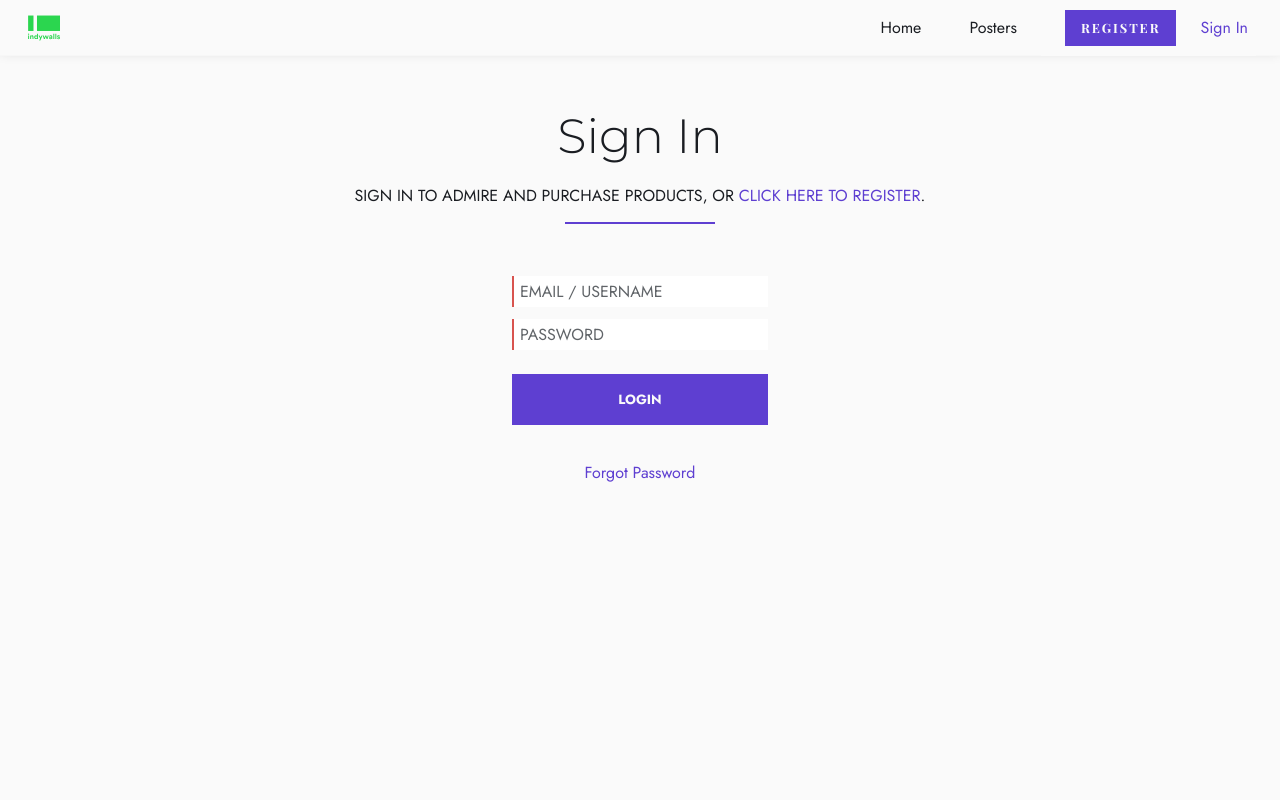
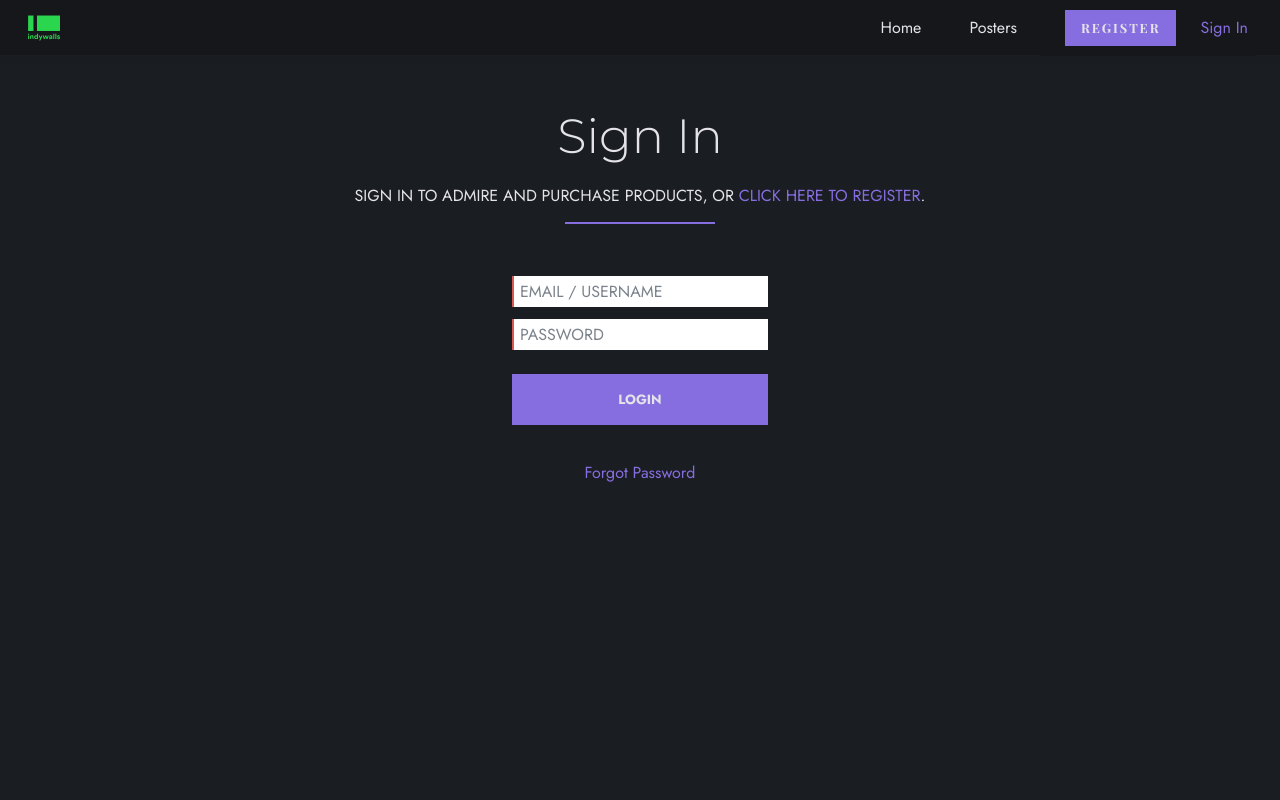
Before and after one commit to saakethtypes/elywalls, a React (Create React App) app in the folder elyreacts/: page /login in a window 1280 px wide. Shown: the top 800 px of the page. Built offline with nearby package versions, Linux system fonts and the light colour scheme.

Commit message:
style: dark theme

```diff
--- a/elyreacts/src/App.scss
+++ b/elyreacts/src/App.scss
@@ -7,7 +7,7 @@ html {
     overflow-x: hidden;
 }
 body {
-    background-color: $color_white;
+    background-color: $color_background;
 
     // min-height: 100vh;
 }
@@ -54,7 +54,7 @@ h5,
 h6 {
     font-family: "Montserrat";
 
-    color: $color_black;
+    color: $color_text;
 }
 
 h1 {
@@ -71,7 +71,7 @@ h3,
 h4 {
     font-weight: 500;
 
-    color: $color_grey_dark;
+    color: $color_grey;
 }
 
 h3 {
@@ -87,7 +87,7 @@ p {
 
     line-height: 1.5em;
 
-    color: $color_black;
+    color: $color_text;
 }
 
 small {
@@ -95,21 +95,17 @@ small {
     line-height: 1.25em;
     text-transform: uppercase;
 
-    color: $color_grey_dark;
+    color: $color_grey;
 }
 
 b,
 strong {
     font-weight: 700;
-
-    color: $color_black;
 }
 
 i,
 em {
     font-style: italic;
-
-    color: $color_black;
 }
 
 img {
@@ -130,13 +126,13 @@ img {
 
     & > span {
         padding: 0.5rem 1.5rem;
-        border: 0.15rem solid $color_indywalls_primary;
+        border: 0.15rem solid $color_brand_primary;
         // border-radius: 0.5rem;
 
         // Match <small /> text style
         font-size: 0.75rem;
         text-transform: uppercase;
-        color: $color_indywalls_primary;
+        color: $color_brand_primary;
 
         transition: $transition_time_link;
     }
@@ -154,9 +150,9 @@ img {
         & > span {
             // padding: 0.25rem 1.5rem; // todo: fix page jump
 
-            color: $color_white;
-            border-color: $color_indywalls_primary_light;
-            background: $color_indywalls_primary_light;
+            color: $color_background;
+            border-color: $color_brand_primary_light;
+            background: $color_brand_primary_light;
         }
 
         & > ul {
@@ -215,7 +211,7 @@ ul.tiled-list {
                     height: 2px;
                     width: 100%;
 
-                    background: $color_indywalls_primary;
+                    background: $color_brand_primary;
 
                     transition: $transition_time_link;
                 }
@@ -227,12 +223,12 @@ ul.tiled-list {
             & > span {
                 padding: 0.25em;
 
-                color: $color_white;
+                color: $color_background;
 
                 &::after {
                     height: 1.75em;
 
-                    background: $color_indywalls_primary_light;
+                    background: $color_brand_primary_light;
                 }
             }
         }
@@ -243,28 +239,29 @@ button {
     padding: 1rem 1.5rem;
     border: none;
 
-    background: $color_grey_dark;
+    background: $color_grey;
 
     font-family: inherit;
     font-weight: 700;
     text-transform: uppercase;
-    color: $color_white;
+    color: $color_text;
 
     transition: $transition_time_link;
 
     &:hover {
-        background: $color_grey_dark_light;
+        background: $color_grey_light;
     }
 
     &.button-primary {
-        background: $color_indywalls_primary;
+        background: $color_brand_primary;
 
         &:hover {
-            background: $color_indywalls_primary_light;
+            background: $color_brand_primary_light;
         }
     }
 
     &.button-icon {
+        // todo: Is this even used?
         height: 1em;
         width: 1em;
         box-sizing: content-box;
@@ -272,18 +269,18 @@ button {
         padding: 0.75rem;
         border-radius: 50%;
 
-        background: $color_white;
+        background: $color_background;
         color: $color_grey_dark;
 
         box-shadow: 0 2px 4px rgba(0, 0, 0, 0.15);
 
         &:hover {
-            color: $color_indywalls_primary;
+            color: $color_brand_primary;
         }
 
         &.active {
-            background: $color_indywalls_primary;
-            color: $color_white;
+            background: $color_brand_primary;
+            color: $color_text;
         }
     }
 }
@@ -343,7 +340,7 @@ option {
         width: 25%;
         height: 0.15rem;
 
-        background: $color_indywalls_primary;
+        background: $color_brand_primary;
     }
 
     & > h1 {
@@ -410,14 +407,14 @@ section {
                 object-fit: contain;
 
                 border-radius: 50%;
-                border: 0.125rem solid $color_indywalls_primary;
+                border: 0.125rem solid $color_brand_primary;
 
                 box-shadow: 0 6px 10px rgba(0, 0, 0, 0.25);
 
                 transition: $transition_time_anim_long;
 
                 &:hover {
-                    box-shadow: 0 0 8px transparentize($color_indywalls_primary, 0.35);
+                    box-shadow: 0 0 8px transparentize($color_brand_primary, 0.35);
                 }
             }
 
@@ -466,7 +463,7 @@ section {
     margin-top: 2.5rem;
     padding: 0rem 2rem;
 
-    border: 0.2rem solid $color_indywalls_primary;
+    border: 0.2rem solid $color_brand_primary;
     border-top: none;
     border-bottom: none;
 
@@ -492,7 +489,7 @@ section {
         height: 100%;
 
         & > h2 {
-            color: $color_indywalls_primary;
+            color: $color_brand_primary;
         }
 
         & > p {
@@ -544,7 +541,7 @@ section {
 
         & > *:nth-child(4n + 3),
         & > *:nth-child(4n-4) {
-            background: #ededee;
+            background: $color_background_alt;
         }
     }
 
--- a/elyreacts/src/components/styles/CartItem.module.scss
+++ b/elyreacts/src/components/styles/CartItem.module.scss
@@ -33,7 +33,7 @@
 
             &.priceSingle {
                 font-size: 0.75rem;
-                color: $color_grey_dark;
+                color: $color_grey;
             }
         }
 
--- a/elyreacts/src/components/styles/Footer.module.scss
+++ b/elyreacts/src/components/styles/Footer.module.scss
@@ -5,7 +5,7 @@ footer.container {
 
     margin-top: 2.5rem;
 
-    background: $color_black;
+    background: $color_background_alt;
 }
 
 .content {
@@ -15,9 +15,9 @@ footer.container {
     margin: 0 auto;
     padding: 1rem 2rem;
 
-    color: $color_white;
+    color: $color_text;
 
     & > span {
-        color: $color_indywalls_primary;
+        color: $color_brand_primary;
     }
 }
--- a/elyreacts/src/components/styles/Header.module.scss
+++ b/elyreacts/src/components/styles/Header.module.scss
@@ -5,12 +5,6 @@ $breakpoint_desktop: $max-width_content;
 $max_header_width: $media_width_retina;
 
 $header_height: 3.5rem;
-
-$color_background: $color_white;
-$color_background_alt: darken($color_white, 1);
-$color_text: $color_black;
-$color_text_alt: $color_indywalls_primary;
-$color_border: darken($color_white, 1);
 
 $transition_link: $transition_time_link;
 $transition_anim: $transition_time_anim;
@@ -23,7 +17,7 @@ header.wrapper {
     height: $header_height;
     width: 100%;
 
-    background: $color_background;
+    background: $color_background_alt;
 
     box-shadow: 0 -4px 12px rgba(0, 0, 0, 0.15);
 
@@ -48,7 +42,7 @@ header.wrapper .container {
     padding: 0 1.5rem;
 
     margin: 0 auto;
-    border-bottom: 1px solid $color_border;
+    border-bottom: 1px solid $color_background;
 
     & > .logo {
         & > img {
@@ -133,7 +127,7 @@ header.wrapper .container .menu {
 
     width: 100%;
 
-    background: $color_background;
+    background: $color_background_alt;
 
     transition: $transition_anim;
 
@@ -145,7 +139,7 @@ header.wrapper .container .menu {
         height: 100vh;
         width: 100vw;
 
-        background: $color_background;
+        background: $color_background_alt;
 
         transition: $transition_anim;
     }
@@ -173,8 +167,7 @@ header.wrapper .container .menu {
             transition: $transition_link;
 
             &:hover {
-                color: $color_text_alt;
-                background: $color_background_alt;
+                background: $color_background;
             }
         }
     }
@@ -186,9 +179,9 @@ header.wrapper .container .menu {
         grid-template-rows: 1fr;
 
         padding: 1rem 1.5rem;
-        border-top: 1px solid $color_border;
+        border-top: 1px solid $color_background;
 
-        background: $color_background;
+        background: $color_background_alt;
 
         & > * {
             margin-right: 1rem;
@@ -214,7 +207,7 @@ header.wrapper .container .menu {
 @media only screen and (min-width: $breakpoint_tablet) {
     header.wrapper {
         height: 6.5rem;
-        border-bottom: 1px solid $color_border;
+        border-bottom: 1px solid $color_background;
     }
 
     header.wrapper .container {
--- a/elyreacts/src/components/styles/LinkButton.module.scss
+++ b/elyreacts/src/components/styles/LinkButton.module.scss
@@ -14,23 +14,23 @@
     font-weight: 700;
     letter-spacing: 0.15em;
 
-    color: $color_white;
+    color: $color_text;
 
     transition: $transition_time_link;
 
     &:hover {
-        background: $color_grey_dark_light;
+        background: $color_grey;
 
-        color: $color_white;
+        color: $color_text;
     }
 
     &.primary {
-        background: $color_indywalls_primary;
+        background: $color_brand_primary;
 
         &:hover {
-            background: $color_indywalls_primary_light;
+            background: $color_brand_primary_light;
 
-            color: $color_white;
+            color: $color_text;
         }
     }
 }
--- a/elyreacts/src/pages/styles/Home.module.scss
+++ b/elyreacts/src/pages/styles/Home.module.scss
@@ -27,13 +27,13 @@
         bottom: 1rem;
         right: 1rem;
 
-        color: $color_white;
+        color: $color_text;
 
         & > a {
-            color: $color_white;
+            color: $color_text;
 
             &:hover {
-                color: $color_indywalls_primary_light;
+                color: $color_brand_primary_light;
             }
         }
     }
--- a/elyreacts/src/variables.scss
+++ b/elyreacts/src/variables.scss
@@ -1,18 +1,23 @@
-$color_white: #fafafa;
+$color_white: #e4e3e9;
 $color_black: #1a1d22;
-$color_grey_dark: #606468;
-$color_grey_dark_light: #7e7f80;
-$color_grey_light: #a2a3a7;
-$color_success: #4ad45d;
-$color_fail: #d8544f;
+$color_black_dark: #16171a;
+$color_grey: #8b8f94;
+$color_grey_dark: #7a828b;
+$color_grey_light: #cad1e6;
+$color_green: #5edb6e;
+$color_red: #da5752;
 
-$color_indywalls_primary: #5e3fd1;
-$color_indywalls_primary_light: #786ddd;
+$color_brand_primary: #876ee0;
+$color_brand_primary_light: #8b8adb;
 
-$color_text: $color_black;
-$color_text_grey: $color_grey_dark;
-$color_link: $color_indywalls_primary;
-$color_link_hover: $color_grey_dark;
+$color_text: $color_white;
+$color_text_alt: $color_grey;
+$color_link: $color_brand_primary;
+$color_link_hover: $color_brand_primary_light;
+$color_background: $color_black;
+$color_background_alt: $color_black_dark;
+$color_success: $color_green;
+$color_fail: $color_red;
 
 $transition_time_link: 0.14s ease-in-out;
 $transition_time_anim: 0.22s ease-in-out;
@@ -24,5 +29,6 @@ $media_width_retina: 1440px;
 
 $max-width_content: 1280px;
 @media only screen and (max-width: $media_width_retina) {
+    // todo: Test/convert to rem
     $max-width_content: 1440px;
 }
```
Also changed, not shown: elyreacts/src/components/styles/FormInput.module.scss (+13 -13 lines).
